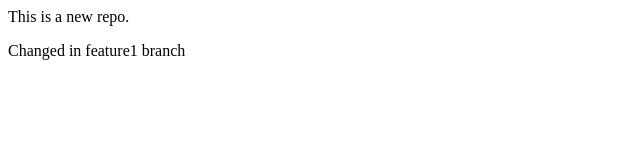
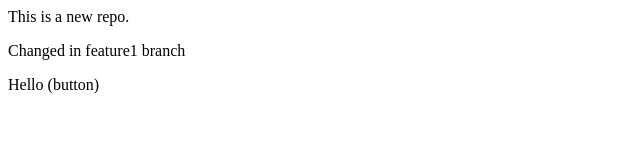
Before and after one commit to Madanop10/localrepo, a plain HTML site: page index.html in a window 1280 px wide. Shown: the whole page, without its empty margins (0-640 px from the left). Drawn offline with Linux system fonts and the light colour scheme.

Commit message:
hello button

```diff
--- a/index.html
+++ b/index.html
@@ -1,2 +1,3 @@
 <p>This is a new repo.</p>
 <p>Changed in feature1 branch</p>
+<p>Hello (button)</p>
```
